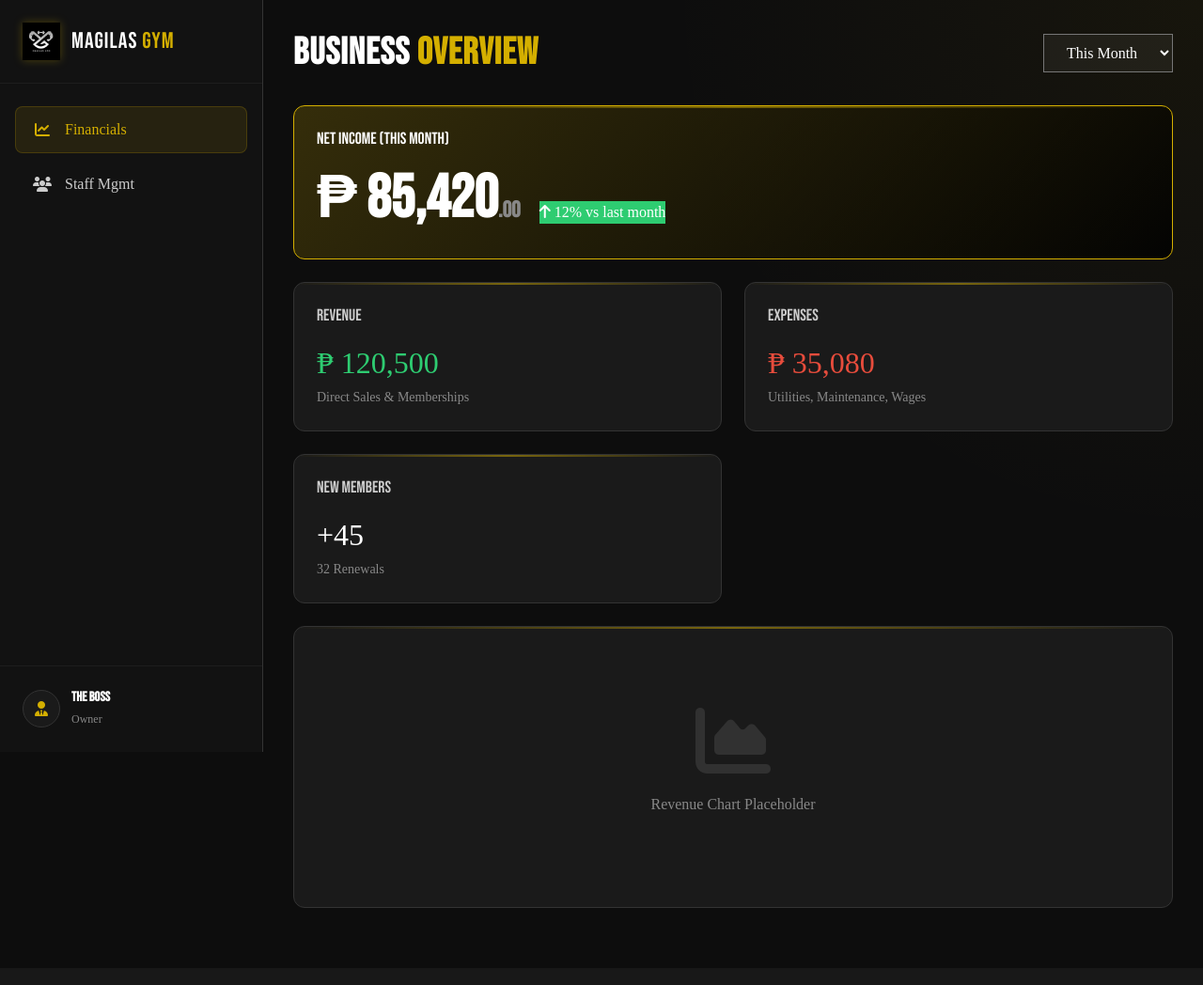
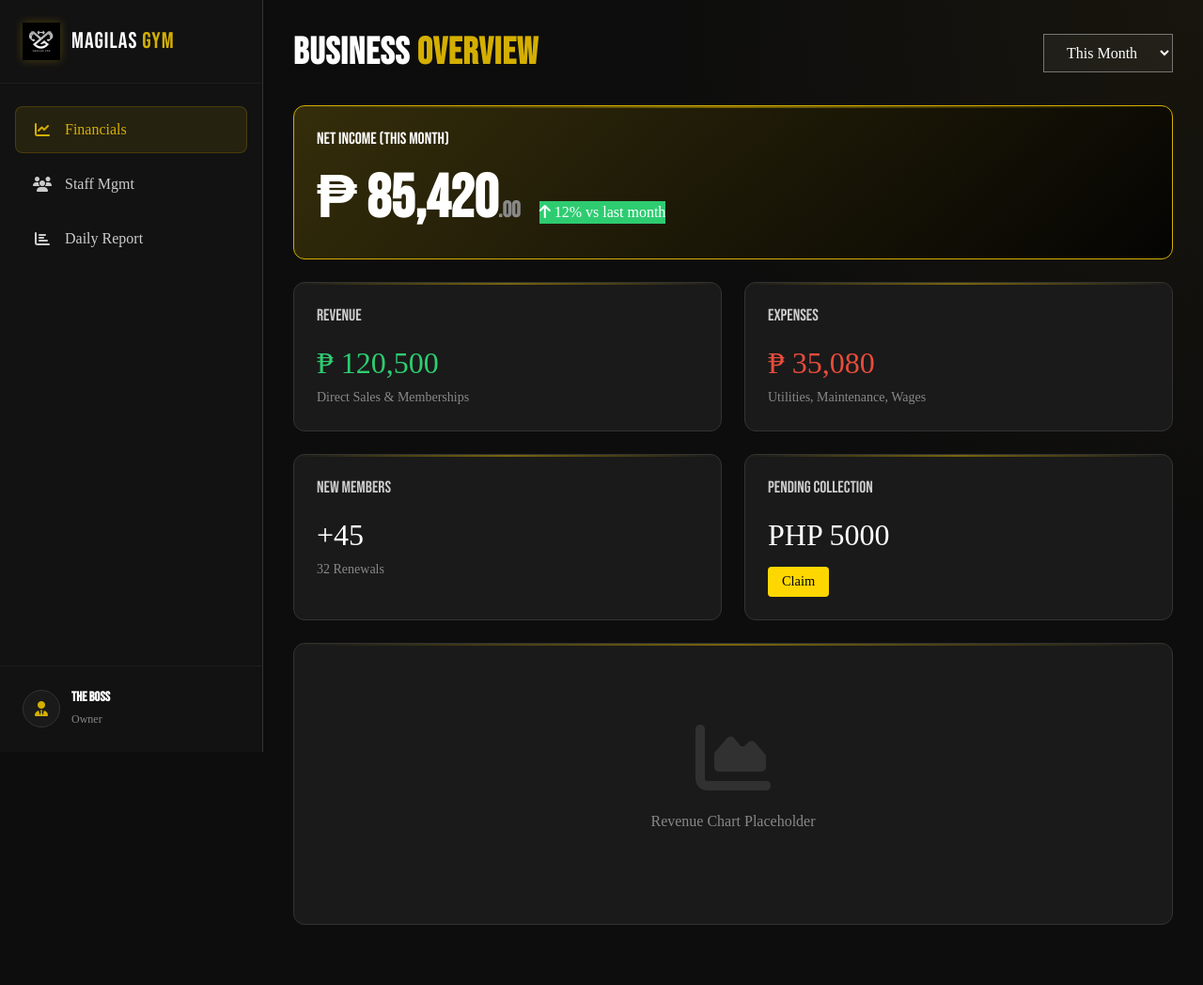
Before and after one commit to cerc-xiun/MagilasGym, a PHP site: page /pages/owner/dashboard.php in a window 1280 px wide. Shown: the whole page at 94% size. Before the commit the page ends 966 px from the top, so only its background shows below. Run offline with PHP 8.4, Linux system fonts and the light colour scheme.

Commit message:
this is my commit

```diff
--- a/pages/owner/dashboard.php
+++ b/pages/owner/dashboard.php
@@ -28,7 +28,12 @@
                 <a href="#" class="nav-item">
                     <i class="fas fa-users"></i> <span>Staff Mgmt</span>
                 </a>
+                <a href="summary.php" class="nav-item">
+                    <i class="fas fa-chart-bar"></i> <span>Daily Report</span>
+                </a>
             </nav>
+
+
 
             <div class="sidebar-footer">
                 <div class="user-profile">
@@ -97,6 +102,15 @@
                     <small class="text-muted">32 Renewals</small>
                 </div>
 
+                <div class="dash-card">
+                    <div class="card-header">
+                        <h3 class="card-title">Pending Collection</h3>
+                    </div>
+                    <div style="font-size: 2rem; color: #fff;">PHP 5000</div>
+                    <button
+                        style="background: #ffd700; color: black; border: none; padding: 5px 15px; border-radius: 4px; cursor: pointer; margin-top: 10px; font-size: 0.9rem;">Claim</button>
+                </div>
+
                 <!-- Graphic Placeholder -->
                 <div class="dash-card"
                     style="grid-column: 1 / -1; min-height: 300px; display: flex; flex-direction: column; align-items: center; justify-content: center;">
```
Also changed, not shown: pages/owner/summary.php (renamed from pages/admin/summary.php, +3 -9 lines).
